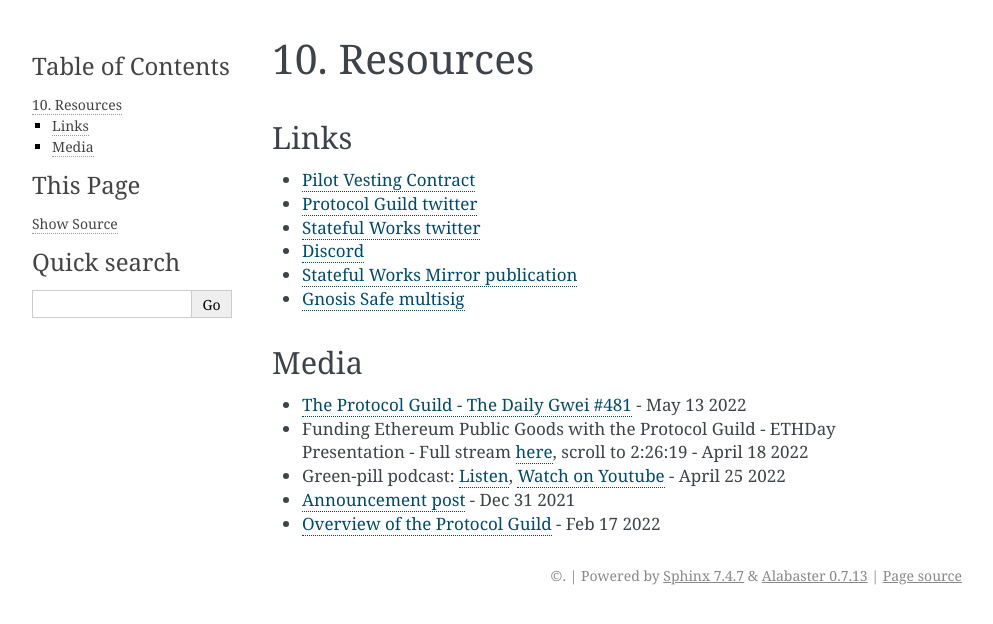
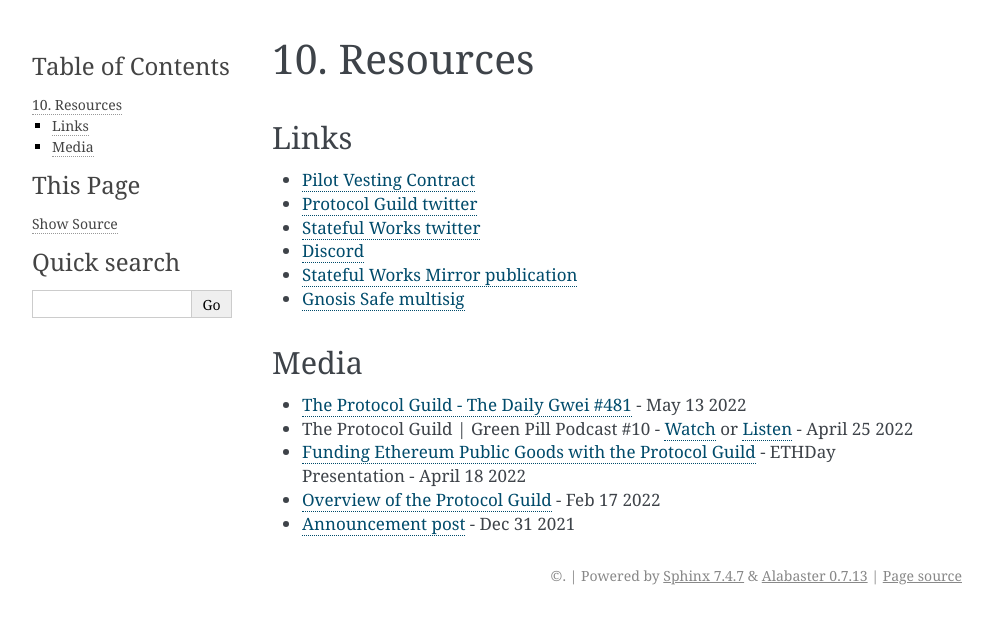
Before and after one commit to protocolguild/documentation, a Sphinx documentation site: the page built from docs/10-resources.md, in a window 1280 px wide. Shown: the top 624 px of the page, without its empty margins (148-1141 px from the left). Built offline with Sphinx 7.4.7, drawn with Linux system fonts in a browser that asks for light colours.

Commit message:
link order

```diff
--- a/docs/10-resources.md
+++ b/docs/10-resources.md
@@ -12,7 +12,7 @@
 ## Media
 
 - [The Protocol Guild - The Daily Gwei #481](https://thedailygwei.substack.com/p/the-protocol-guild-the-daily-gwei?s=w) - May 13 2022
-- Funding Ethereum Public Goods with the Protocol Guild - ETHDay Presentation - Full stream [here](https://streameth.tv/event/eth-day), scroll to 2:26:19 - April 18 2022
-- Green-pill podcast: [Listen](https://availableon.com/greenpill), [Watch on Youtube](https://www.youtube.com/watch?v=VjE9a9COahc) - April 25 2022
+- The Protocol Guild | Green Pill Podcast #10 - [Watch](https://www.youtube.com/watch?v=VjE9a9COahc) or [Listen](https://availableon.com/greenpill) - April 25 2022
+- [Funding Ethereum Public Goods with the Protocol Guild](https://streameth.tv/event/eth-day#ETHday03) - ETHDay Presentation - April 18 2022
+- [Overview of the Protocol Guild](https://www.youtube.com/watch?v=5EPRYXYQaIg) - Feb 17 2022
 - [Announcement post](https://stateful.mirror.xyz/mEDvFXGCKdDhR-N320KRtsq60Y2OPk8rHcHBCFVryXY) - Dec 31 2021
-- [Overview of the Protocol Guild](https://www.youtube.com/watch?v=5EPRYXYQaIg) - Feb 17 2022
```
